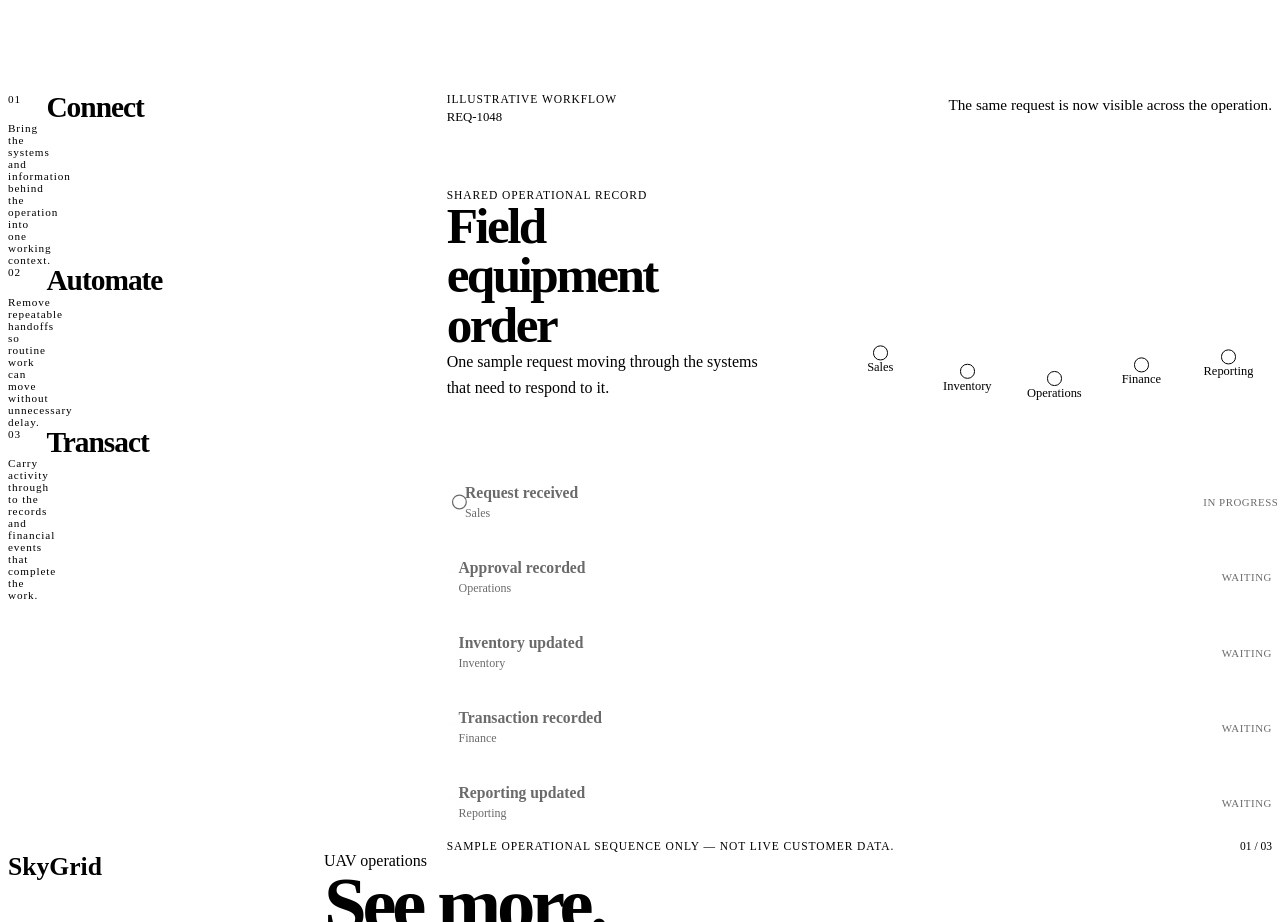
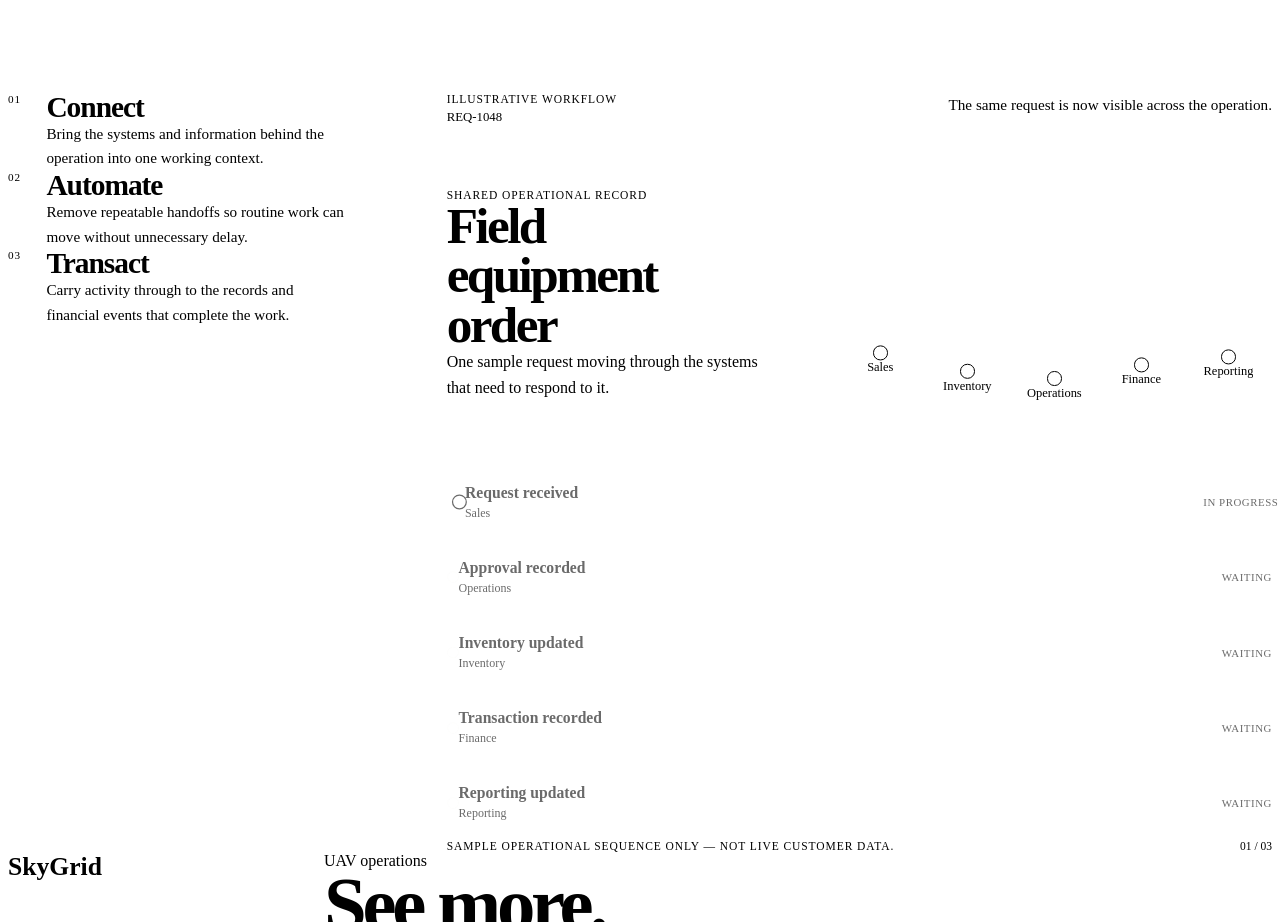
Before and after one commit to emmy16-glitch/Digi02_website, a React (Vite) app: page / in a window 1280 px wide. Shown: the part 2440-3362 px from the top of the page. Built offline with nearby package versions, Linux system fonts and the light colour scheme; the HTML template or start-up script is replaced by a standard one.

Commit message:
Match operational tab styles to valid markup

```diff
--- a/src/styles/solutions-transformation.css
+++ b/src/styles/solutions-transformation.css
@@ -79,7 +79,7 @@
   transition: width 360ms var(--ease-emphasized);
 }
 
-.operations-system__stage-button > span {
+.operations-system__stage-button > span:first-child {
   grid-column: 1;
   color: var(--text-muted);
   font-family: var(--font-mono);
@@ -97,10 +97,10 @@
   line-height: 1;
 }
 
-.operations-system__stage-button p {
+.operations-system__stage-description {
   grid-column: 2;
   max-width: 24rem;
-  margin: var(--space-1) 0 0;
+  margin-top: var(--space-1);
   color: var(--text-muted);
   font-size: 0.95rem;
   line-height: 1.6;
@@ -110,7 +110,7 @@
   width: 100%;
 }
 
-.operations-system__stage-button[data-active='true'] > span,
+.operations-system__stage-button[data-active='true'] > span:first-child,
 .operations-system__stage-button[data-active='true'] strong {
   color: var(--text-primary);
 }
@@ -419,7 +419,7 @@
     grid-template-columns: 2rem 1fr;
   }
 
-  .operations-system__stage-button p {
+  .operations-system__stage-description {
     font-size: 0.9rem;
   }
 
@@ -479,7 +479,7 @@
     letter-spacing: -0.01em;
   }
 
-  .operations-system__stage-button p {
+  .operations-system__stage-description {
     display: none;
   }
 
```
